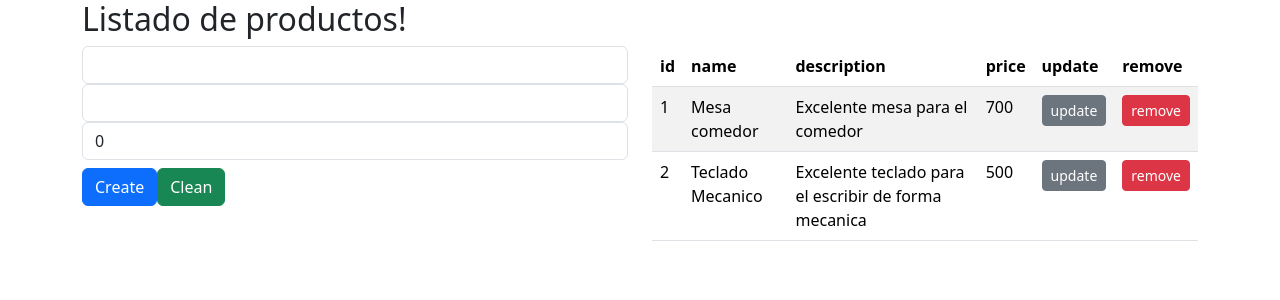
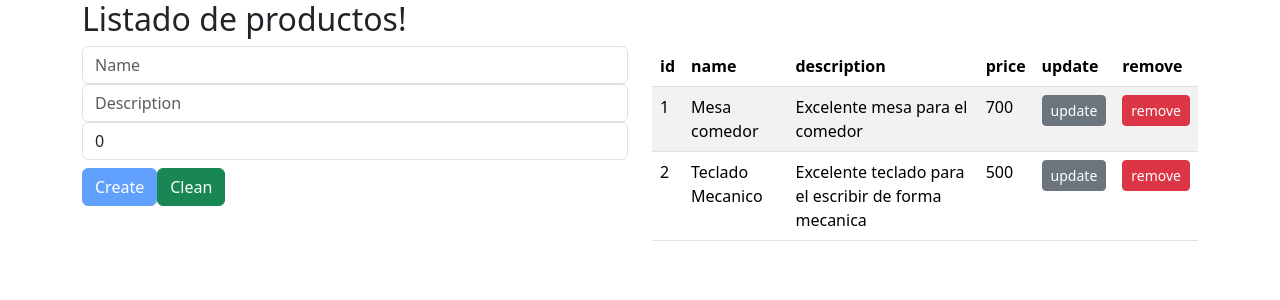
Before and after one commit to xSimon76x/front-angular-curso-springboot, an Angular app: page / in a window 1280 px wide. Shown: the top 300 px of the page. Built offline with nearby package versions, Linux system fonts and the light colour scheme.

Commit message:
Validando el formulario

```diff
--- a/src/app/products/components/form.component.html
+++ b/src/app/products/components/form.component.html
@@ -1,17 +1,51 @@
-<form (ngSubmit)="onSubmit()">
+<form (ngSubmit)="onSubmit()" #productForm="ngForm">
     <div>
-        <input class="form-control" type="text" name="name" id="name" [(ngModel)]="product.name">
+        <input class="form-control" type="text" name="name" id="name" #name="ngModel" [(ngModel)]="product.name" placeholder="Name" minlength="5"
+        required>
+        <div *ngIf="name.invalid && (name.dirty || name.touched)" class="alert alert-danger">
+
+            @if (name.errors!['required']) {
+                <div>
+                    Nombre es requerido!
+                </div>
+            }
+            <div *ngIf="name.errors!['minlength']">
+                Nombre debe tener un largo minimo de 5 caracteres!
+            </div>
+
+        </div>
     </div>
     <div>
-        <input class="form-control" type="text" name="description" id="description" [(ngModel)]="product.description">
+        <input class="form-control" type="text" name="description" id="description" #description="ngModel" [(ngModel)]="product.description" placeholder="Description"
+        required>
+        <div *ngIf="description.invalid && (description.dirty || description.touched)" class="alert alert-danger">
+            @if (description.errors!['required']) {
+                <div>
+                    Descripcion es requerido!
+                </div>
+            }
+        </div>
     </div>
     <div>
         <!-- [(ngModel)]="product.price" Sirve para poder capturar y poblar datos a este input -->
          <!-- desde alguna variable o atributo de un objeto que este en el componente -->
-        <input class="form-control" type="text" name="price" id="price" [(ngModel)]="product.price">
+        <input class="form-control" type="text" name="price" id="price" #price="ngModel" [(ngModel)]="product.price" placeholder="Price" min="5"
+        required>
+
+        <div *ngIf="price.invalid && (price.dirty || price.touched)" class="alert alert-danger">
+            @if (price.errors!['required']) {
+                <div>
+                    Precio es requerido!
+                </div>
+            }
+
+            <div *ngIf="price.errors!['min']">
+                El precio debe ser mayor a 5!
+            </div>
+        </div>
     </div>
     <div>
-        <button class="btn btn-primary my-2" type="submit">{{product.id > 0 ? 'Update' : 'Create'}}</button>
+        <button class="btn btn-primary my-2" type="submit" [disabled]="!productForm.form.valid">{{product.id > 0 ? 'Update' : 'Create'}}</button>
         <button class="btn btn-success my-2" (click)="clean()" type="button">Clean</button>
     </div>
 </form>
--- a/src/app/products/components/form.component.ts
+++ b/src/app/products/components/form.component.ts
@@ -1,22 +1,18 @@
 import { Component, EventEmitter, Input, Output } from '@angular/core';
 import { Product } from '../models/Product';
 import { FormsModule } from '@angular/forms';
+import { CommonModule } from '@angular/common';
 
 @Component({
   selector: 'product-form',
   standalone: true,
-  imports: [FormsModule],
+  imports: [FormsModule, CommonModule],
   templateUrl: './form.component.html',
   styleUrl: './form.component.css'
 })
 export class FormComponent {
 
-  @Input() product: Product = {
-    id: 0,
-    name: '',
-    description: '',
-    price: 0
-  };
+  @Input() product: Product = new Product();
 
   @Output() newProductEvent = new EventEmitter();
 
```
